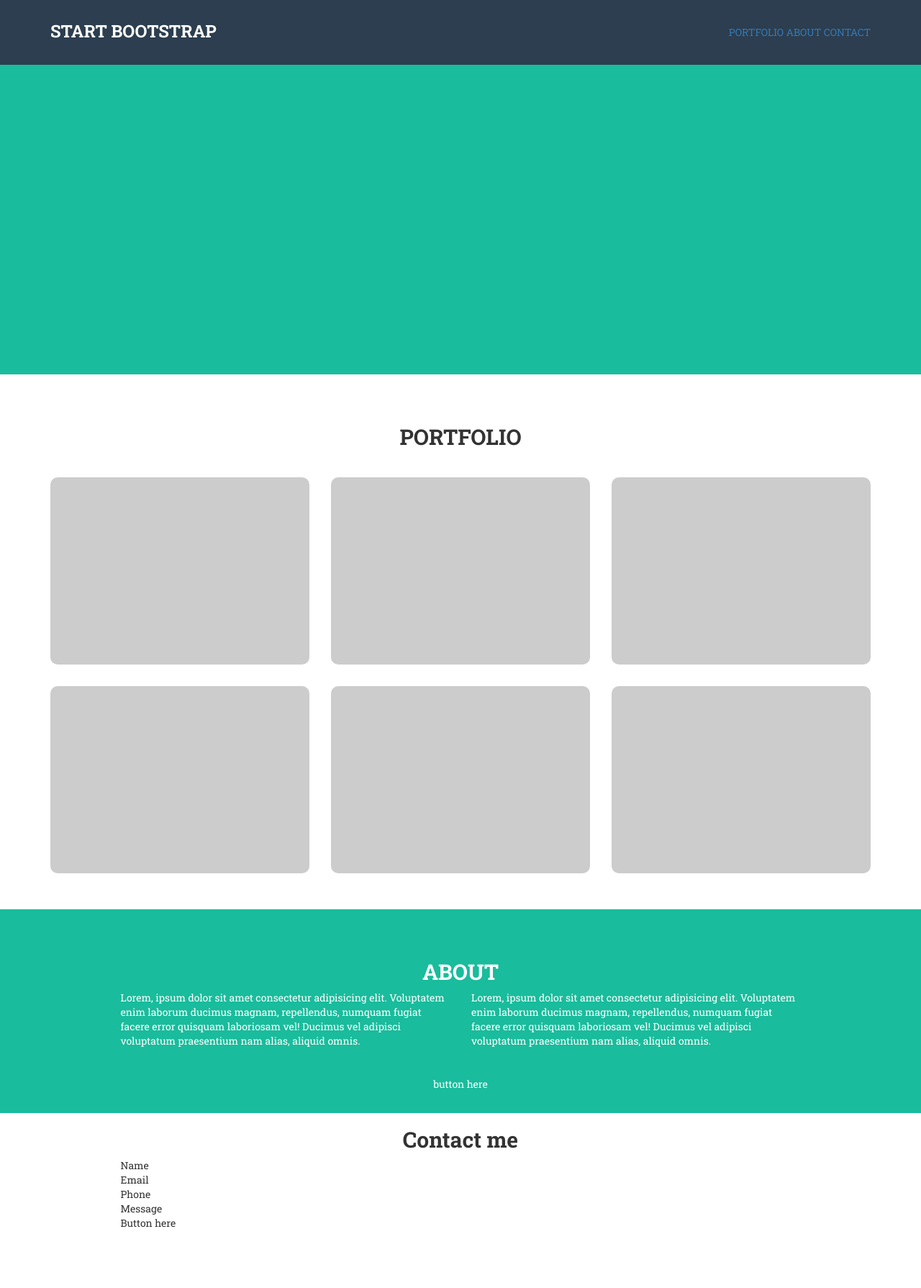
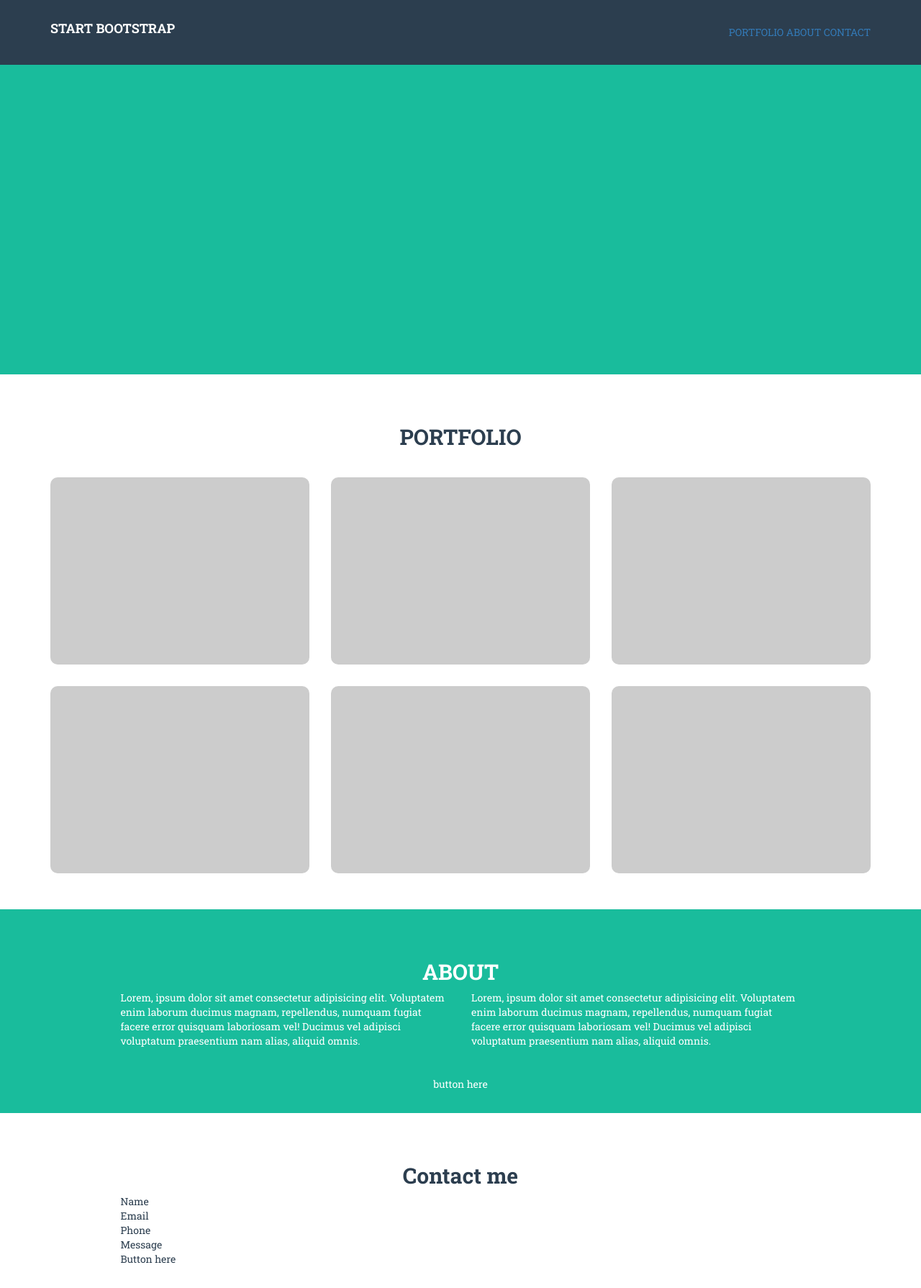
Before and after one commit to AndreaBaronchelli/html-css-bootstrap-freelancer, a plain HTML site: page index.html in a window 1280 px wide. Shown: the whole page at 72% size. Before the commit the page ends 1709 px from the top, so only its background shows below. Drawn offline with nearby package versions, Linux system fonts and the light colour scheme.

Commit message:
add contact

```diff
--- a/css/style.css
+++ b/css/style.css
@@ -18,6 +18,10 @@ h3 {
 /* UTILITIES */
 .color-white {
     color: #fff;
+}
+
+.color-blue {
+    color: #2c3e4f;
 }
 
 .bg-blue {
@@ -53,10 +57,6 @@ h3 {
     padding: 50px 0;
 }
 
-.main-section .portfolio h2 {
-    text-align: center;
-}
-
 .main-section .portfolio .card {
     height: 360px;
     margin-top: 30px;
@@ -69,21 +69,19 @@ h3 {
     padding-top: 50px;
     padding-bottom: 30px;
 }
-.main-section .about h2 {
-    text-align: center;
-}
 
 .main-section .about .download {
     margin-top: 40px;
-    text-align: center;
+}
+
+/* Contact */
+.main-section .contact {
+    padding-top: 50px;
+    padding-bottom: 30px;
 }
 
 /* TABLET */
 @media screen and (min-width: 768px) {
-    /* GENERAL */
-    h3 {
-        font-size: 24px;
-    }
     /* HEADER */
     .main-header {
         height: 90px;
```
